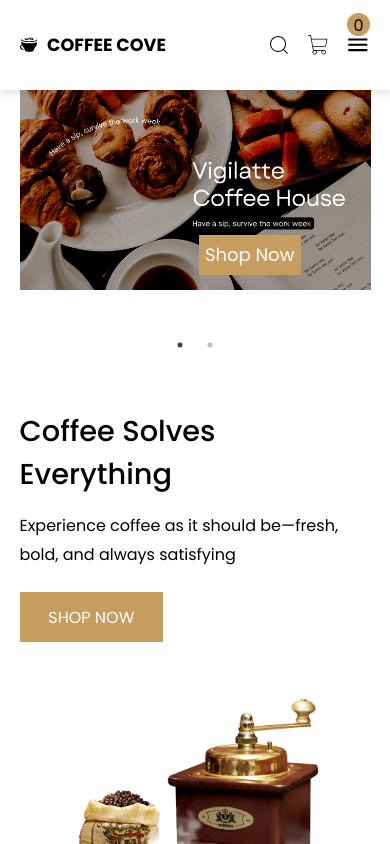
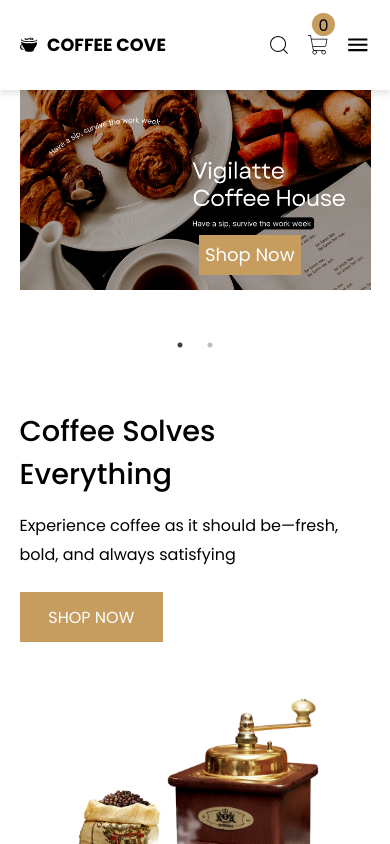
Before and after one commit to jenisha987/Coffee-Shop, a React (Vite) app in the folder coffee-shop/: page / in a window 390 px wide. Shown: the top 844 px of the page. Built offline with nearby package versions, Linux system fonts and the light colour scheme.

Commit message:
mobile-view for cart-section-count

```diff
--- a/coffee-shop/src/App.css
+++ b/coffee-shop/src/App.css
@@ -737,7 +737,7 @@ li {
     }
     footer {
         margin-top: 6rem;
-        height: 130vh;
+        height: 128vh;
     }
     .footer {
         margin-top: 1.5rem;
@@ -768,4 +768,11 @@ li {
     .footer-last {
         font-size: 0.7rem;
     }
+    .cart-count {
+        height: 23px;
+        width: 23px;
+        left: 80%;
+        top: 14%;
+        font-size: 1rem;
+    }
 }
```
